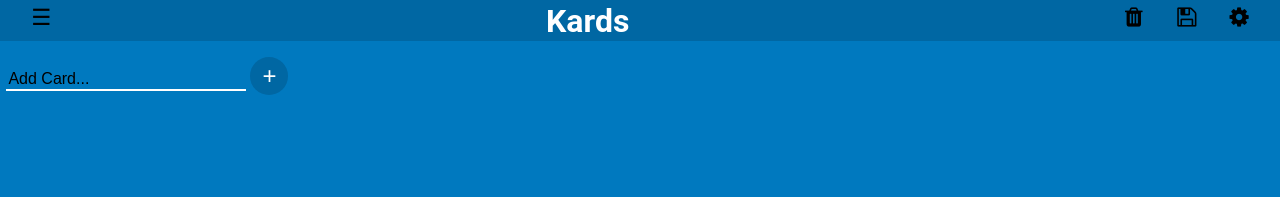
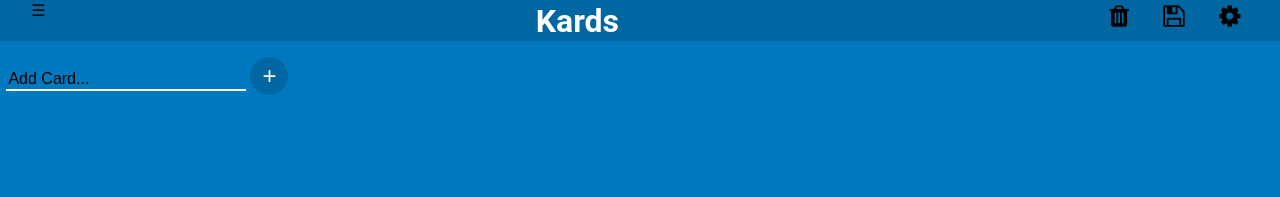
Before and after one commit to waterrmalann/kards, a website: page index.html in a window 1280 px wide. Drawn offline with Linux system fonts and the light colour scheme.

Commit message:
- Removed hover effects for icon buttons  - Reduced height of container

```diff
--- a/css/main.css
+++ b/css/main.css
@@ -106,7 +106,7 @@ body {
     width: min(99%, 90.5rem);
     margin-inline: auto;
     overflow-x: auto;
-    min-height: 95vh;
+    min-height: 93vh;
 }
 
 #cards-container {
@@ -166,22 +166,13 @@ body {
 }
 
 .fa {
-    width: 2rem;
-    height: 2rem;
     display: block;
     left: 50%;
-    font-size: 1.4rem !important;
-    padding-left: 0.45rem;
-    padding-top: 0.25rem;
 }
 
 .fa:hover, #sidebar-button:hover {
     cursor: pointer;
     color: var(--primary-color-light);
-    background-color: rgba(0, 0, 0, 0.1);
-    border-radius: 35px;
-    height: 2rem;
-    width: 2rem;
 }
 
 .parent-card > ul > li > p {
```
